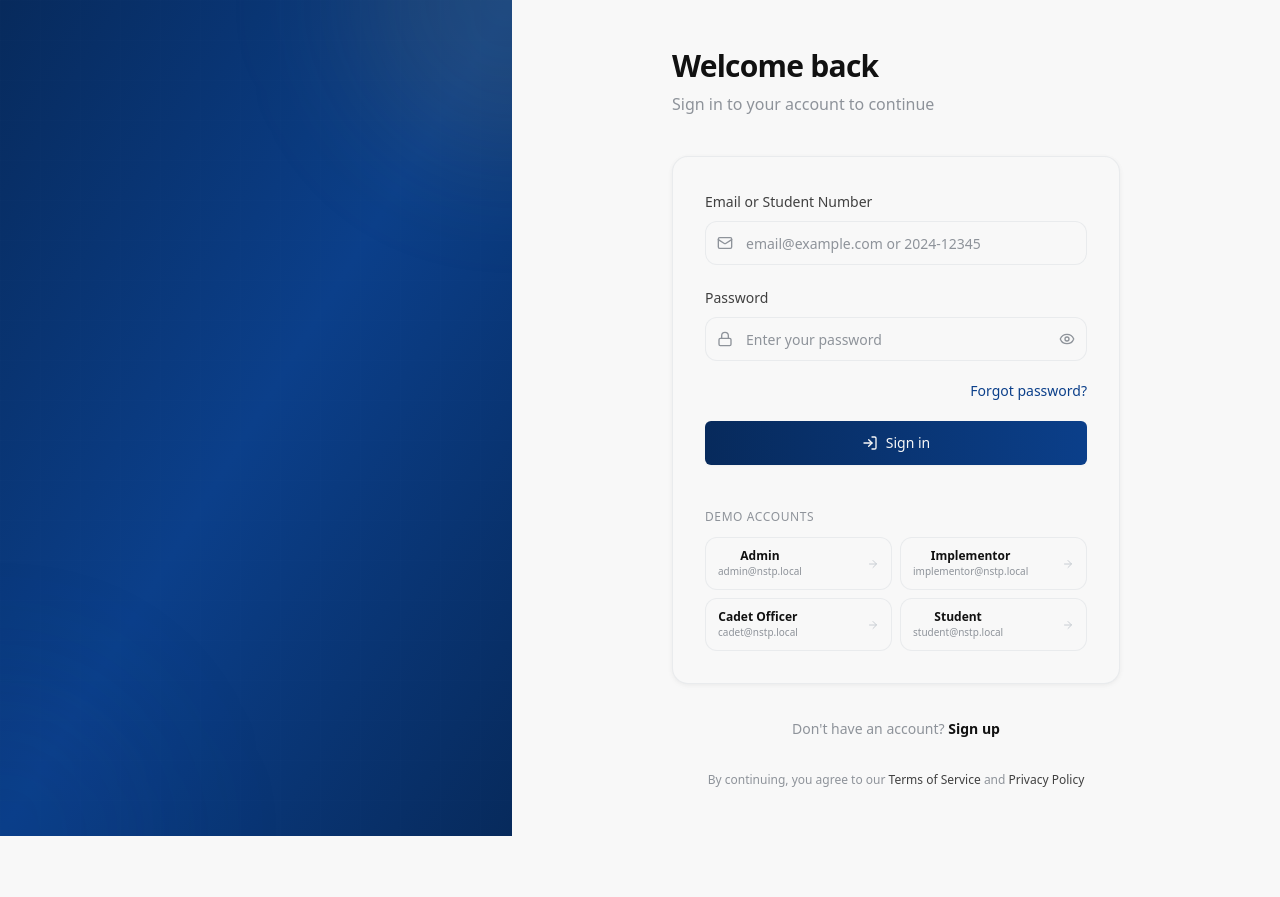
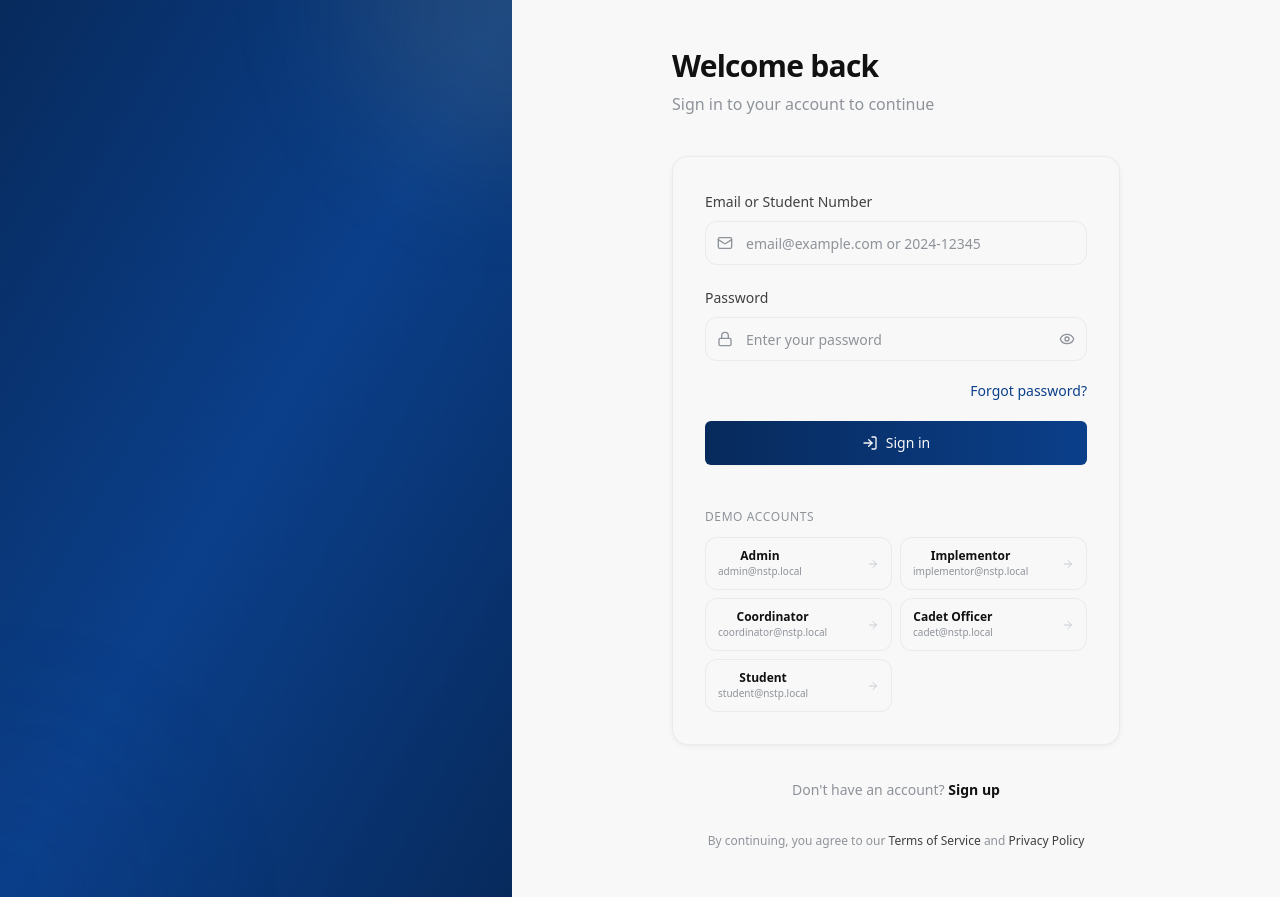
Before and after one commit to carlkelvin8/Tala, a React (Vite) app in the folder frontend/: page /login in a window 1280 px wide. Before the commit the page ends 836 px from the top, so only its background shows below. Built offline with nearby package versions, Linux system fonts and the light colour scheme; no server answers.

Commit message:
feat: seed coordinator account and add login demo button

```diff
--- a/frontend/src/components/auth/ModernLoginPage.tsx
+++ b/frontend/src/components/auth/ModernLoginPage.tsx
@@ -200,6 +200,20 @@ export function ModernLoginPage() {
             <button
               type="button"
               onClick={() => {
+                form.setValue("email", "coordinator@nstp.local")
+                form.setValue("password", "Password123!")
+              }}
+              className="flex items-center justify-between px-3 py-2.5 rounded-xl border border-silver/30 bg-white/50 hover:bg-silver/20 hover:border-silver/40 transition-all"
+            >
+              <div className="min-w-0">
+                <p className="text-xs font-semibold text-black">Coordinator</p>
+                <p className="text-[10px] text-darksilver truncate">coordinator@nstp.local</p>
+              </div>
+              <ArrowRight className="h-3 w-3 text-silver shrink-0 ml-2" />
+            </button>
+            <button
+              type="button"
+              onClick={() => {
                 form.setValue("email", "cadet@nstp.local")
                 form.setValue("password", "Password123!")
               }}
```
Also changed, not shown: 1 other file (tests, documents, lock files or other folders).
